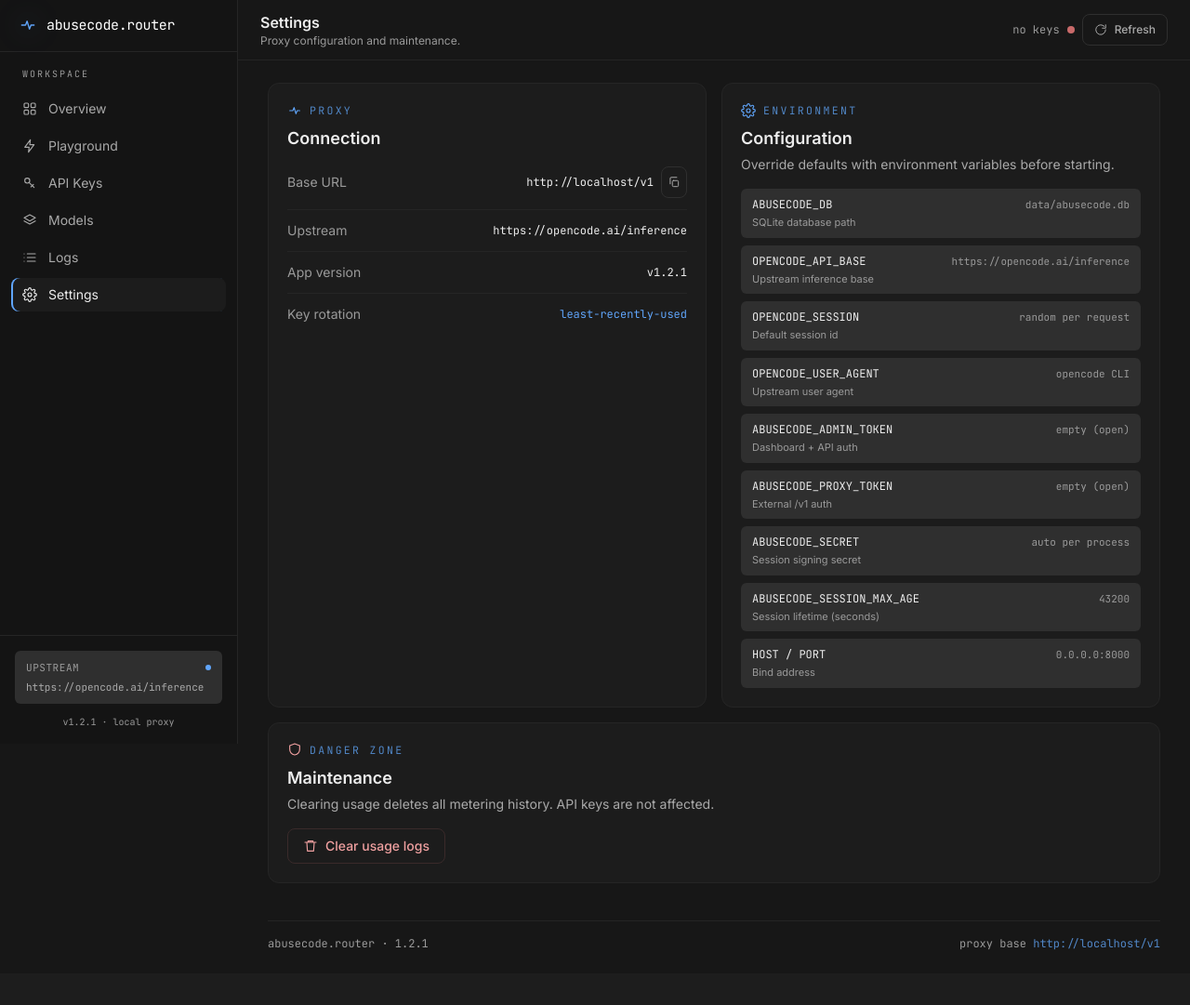
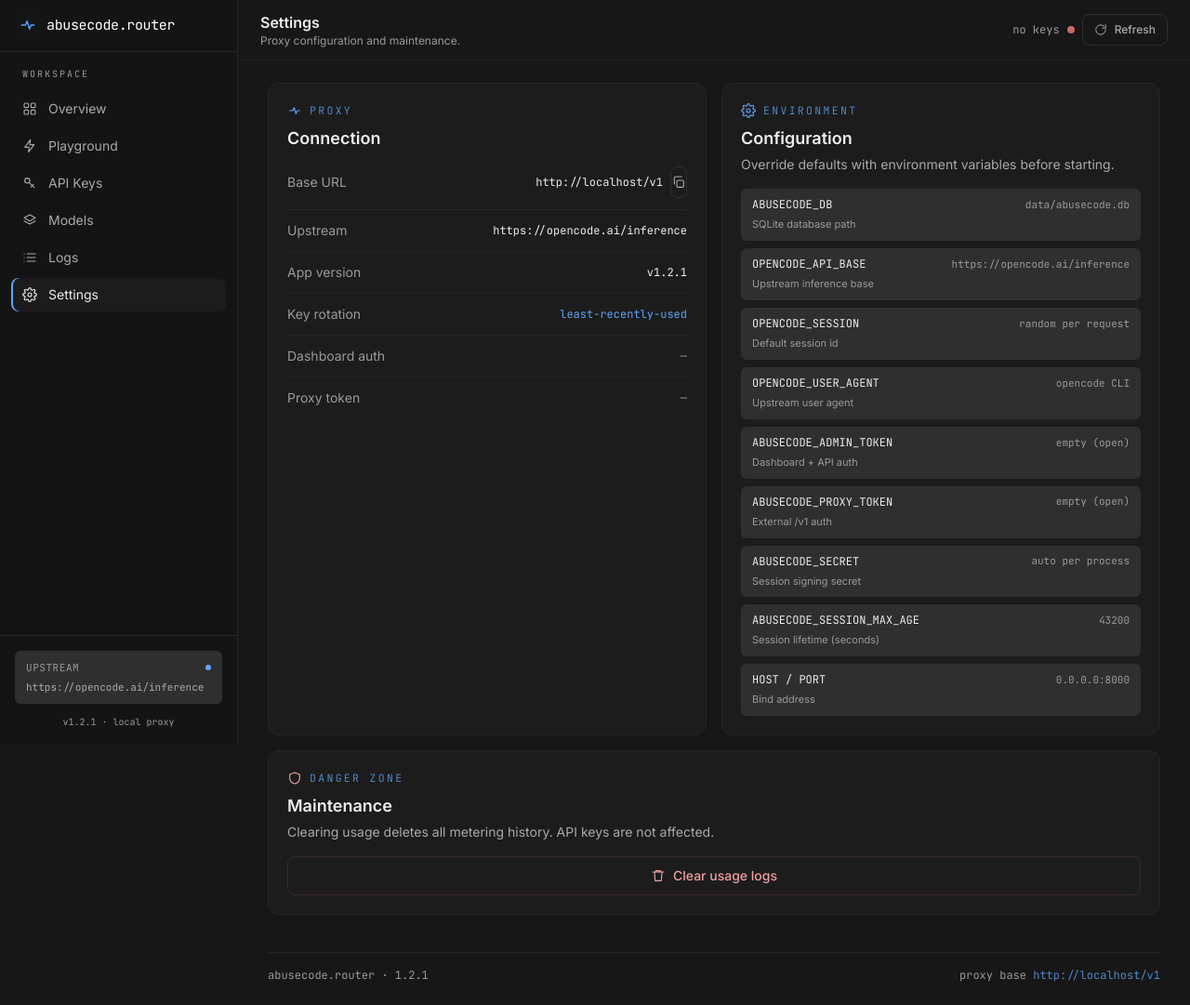
Before and after one commit to onabuse/abusecode, a FastAPI app: page /settings in a window 1280 px wide. Shown: the whole page at 93% size. Before the commit the page ends 1022 px from the top, so only its background shows below. Run offline with FastAPI, Linux system fonts and the light colour scheme; data that the repository does not hold is empty.

Commit message:
chore(autosync): 1 file(s) [emplates/pages/settings.html] @ 2026-10-26 22:41:03

```diff
--- a/templates/pages/settings.html
+++ b/templates/pages/settings.html
@@ -10,29 +10,39 @@
     </div>
     <h2 class="mt-2 text-lg font-semibold text-fg">Connection</h2>
     <dl class="mt-4 space-y-3 text-sm">
-      <div class="flex items-center justify-between gap-3 border-b border-line pb-3">
-        <dt class="text-dim">Base URL</dt>
-        <dd class="mono flex items-center gap-2 text-[12px] text-fg">
-          <span id="settings-base" class="truncate">/v1</span>
-          <button id="copy-settings-base" class="btn btn-ghost p-1.5" aria-label="Copy">{{ icon("copy", "h-3.5 w-3.5") }}</button>
+      <div class="flex flex-col gap-1 border-b border-line pb-3 sm:flex-row sm:items-center sm:justify-between sm:gap-3">
+        <dt class="shrink-0 text-dim">Base URL</dt>
+        <dd class="mono flex min-w-0 items-center gap-2 text-[12px] text-fg">
+          <span id="settings-base" class="min-w-0 break-all">/v1</span>
+          <button id="copy-settings-base"
+            class="btn btn-ghost h-10 w-10 shrink-0 justify-center p-0"
+            aria-label="Copy base URL">{{ icon("copy", "h-4 w-4") }}</button>
         </dd>
       </div>
-      <div class="flex items-center justify-between gap-3 border-b border-line pb-3">
-        <dt class="text-dim">Upstream</dt>
-        <dd class="mono truncate text-[12px] text-fg">{{ upstream }}</dd>
+      <div class="flex flex-col gap-1 border-b border-line pb-3 sm:flex-row sm:items-center sm:justify-between sm:gap-3">
+        <dt class="shrink-0 text-dim">Upstream</dt>
+        <dd class="mono min-w-0 break-all text-[12px] text-fg" title="{{ upstream }}">{{ upstream }}</dd>
       </div>
       <div class="flex items-center justify-between gap-3 border-b border-line pb-3">
         <dt class="text-dim">App version</dt>
         <dd class="mono text-[12px] text-fg">v{{ version }}</dd>
       </div>
+      <div class="flex items-center justify-between gap-3 border-b border-line pb-3">
+        <dt class="text-dim">Key rotation</dt>
+        <dd class="mono min-w-0 truncate text-right text-[12px] text-accent">least-recently-used</dd>
+      </div>
+      <div class="flex items-center justify-between gap-3 border-b border-line pb-3">
+        <dt class="text-dim">Dashboard auth</dt>
+        <dd id="settings-auth" class="mono text-[12px] text-dim">—</dd>
+      </div>
       <div class="flex items-center justify-between gap-3">
-        <dt class="text-dim">Key rotation</dt>
-        <dd class="mono text-[12px] text-accent">least-recently-used</dd>
+        <dt class="text-dim">Proxy token</dt>
+        <dd id="settings-proxy" class="mono text-[12px] text-dim">—</dd>
       </div>
     </dl>
   </div>
 
-  <div class="card p-5">
+  <div class="card min-w-0 p-5">
     <div class="flex items-center gap-2">
       <span class="text-accent">{{ icon("cog", "h-4 w-4") }}</span>
       <p class="eyebrow">Environment</p>
@@ -51,12 +61,12 @@
         ("ABUSECODE_SESSION_MAX_AGE", "Session lifetime (seconds)", "43200"),
         ("HOST / PORT", "Bind address", "0.0.0.0:8000")
       ] %}
-      <div class="tile px-3 py-2">
-        <div class="flex items-center justify-between gap-3">
-          <span class="mono text-[12px] text-fg">{{ name }}</span>
-          <span class="mono truncate text-[11px] text-dim">{{ default }}</span>
+      <div class="tile min-w-0 px-3 py-2">
+        <div class="flex flex-col gap-0.5 sm:flex-row sm:items-center sm:justify-between sm:gap-3">
+          <span class="mono break-all text-[12px] text-fg">{{ name }}</span>
+          <span class="mono min-w-0 break-all text-[11px] text-dim sm:text-right">{{ default }}</span>
         </div>
-        <p class="mt-0.5 text-[11px] text-dim">{{ desc }}</p>
+        <p class="mt-1 text-[11px] leading-relaxed text-dim">{{ desc }}</p>
       </div>
       {% endfor %}
     </div>
@@ -72,7 +82,7 @@
   <p class="mt-1 text-sm text-muted">
     Clearing usage deletes all metering history. API keys are not affected.
   </p>
-  <button id="clear-logs" class="btn btn-danger mt-4 px-4 py-2 text-sm">
+  <button id="clear-logs" class="btn btn-danger mt-4 w-full justify-center px-4 py-2.5 text-sm sm:w-auto">
     {{ icon("trash", "h-4 w-4") }} Clear usage logs
   </button>
 </section>
```
